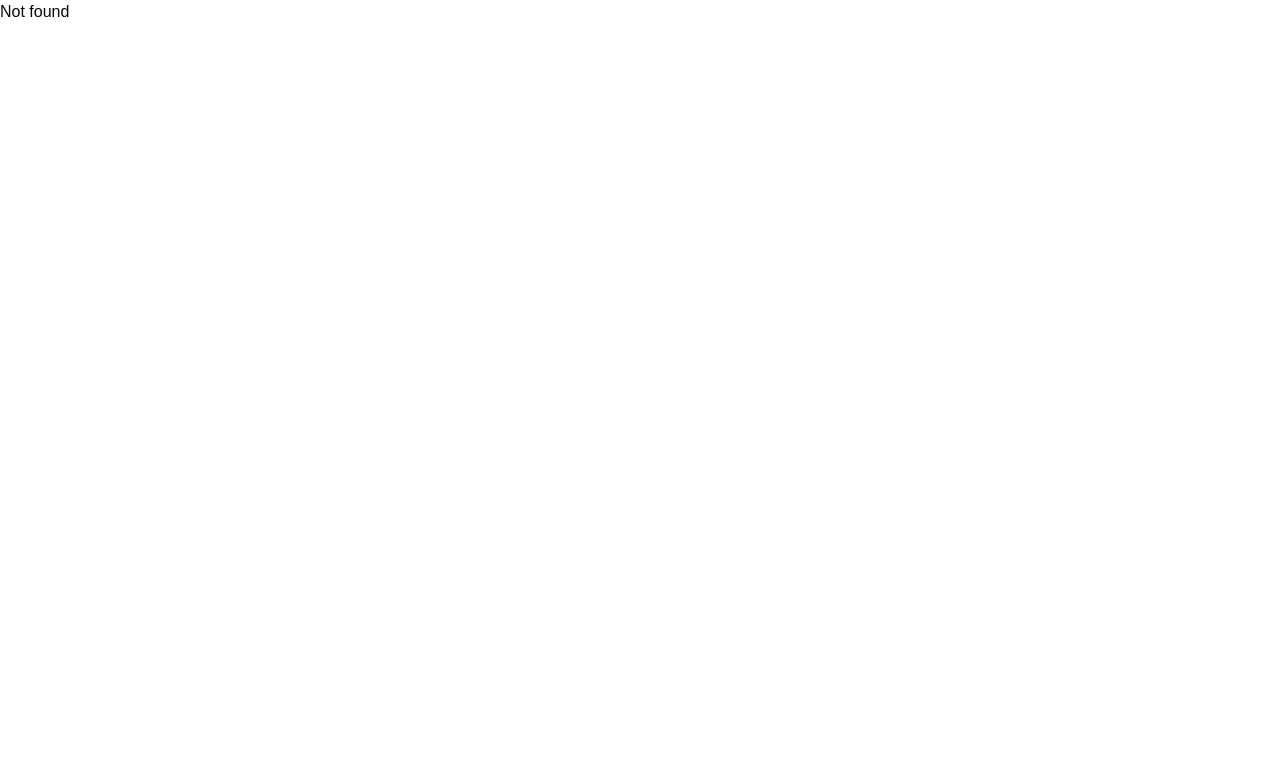
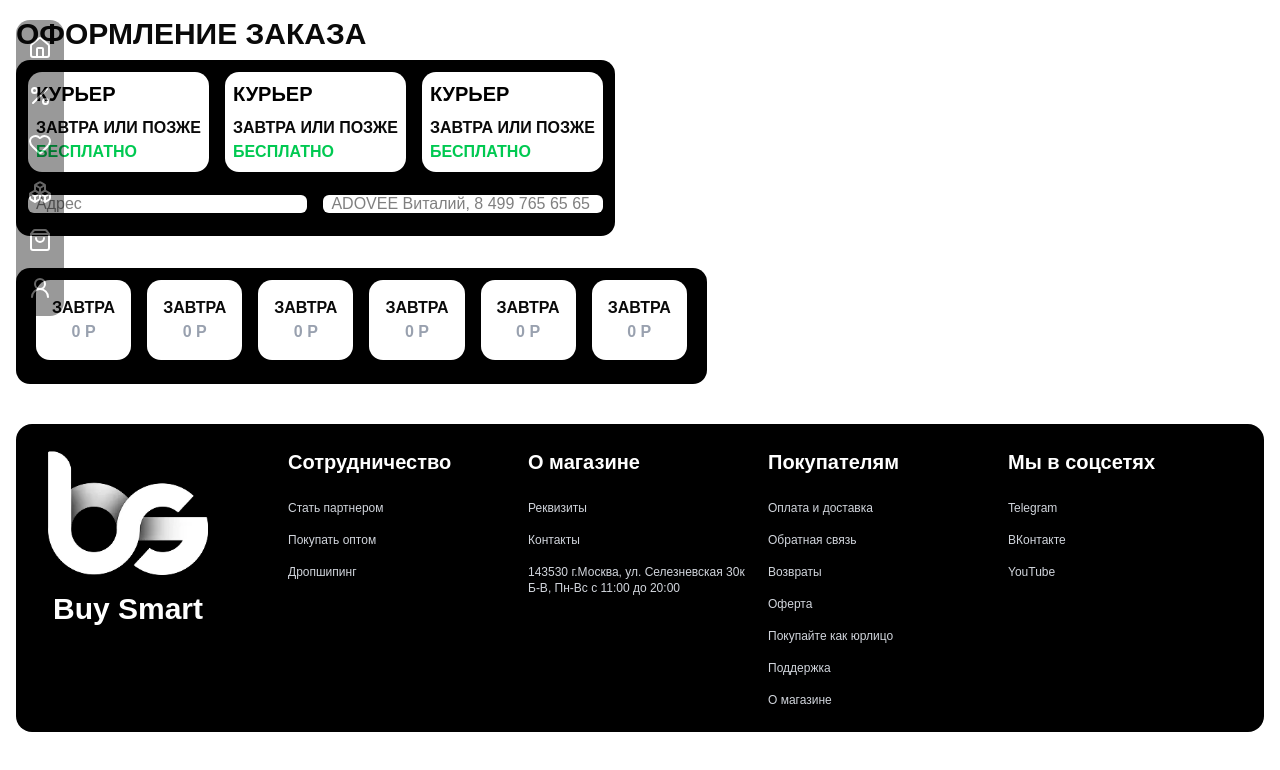
Before and after one commit to NeoScripter/kitap-marketplace, a React (Vite) app: page /checkout in a window 1280 px wide. Shown: the top 770 px of the page. Built offline with nearby package versions, Linux system fonts and the light colour scheme.

Commit message:
add draft checkout page

```diff
--- a/src/components/pages/cart.tsx
+++ b/src/components/pages/cart.tsx
@@ -5,6 +5,7 @@ import { CheckIcon, HeartIcon, Minus, Plus, Trash, XIcon, Zap } from "lucide-rea
 import { useState } from "react";
 import clsx from "clsx";
 import useLocalStorage from "@/lib/hooks/use-local-storage";
+import { Link } from "react-router-dom";
 
 export default function Cart() {
     const { cart, add, remove, deduct } = useCartContext();
@@ -83,9 +84,9 @@ export default function Cart() {
                         <div className="font-black text-white uppercase font-display text-sm lg:flex-1 lg:w-1/2">Ваша корзина</div>
                         <div className="uppercase font-square shrink-0 w-max text-sm font-bold lg:flex-1 lg:text-end lg:w-1/2 text-green-500">{selectedPrice} P</div>
                     </div>
-                    <button className="flex-1 rounded-sm lg:w-full bg-white font-black cursor-pointer text-sm px-2 py-1 uppercase font-display ">
+                    <Link to="/checkout" className="flex-1 rounded-sm lg:w-full bg-white font-black cursor-pointer text-sm px-2 py-1 uppercase font-display ">
                         Перейти к оформлению
-                    </button>
+                    </Link>
                 </div>
             </section>
 
--- /dev/null
+++ b/src/components/pages/checkout.tsx
@@ -0,0 +1,71 @@
+import { Input } from "@headlessui/react"
+import { useState } from "react";
+
+export default function Checkout() {
+    const [addressInput, setAddressInput] = useState('');
+    const [cardInput, setCardInput] = useState('');
+
+    return (
+        <div>
+            <h1 className="font-black font-display text-xl md:text-3xl uppercase mb-2">Оформление заказа</h1>
+
+            <div className="gap-4 flex items-start flex-wrap">
+                <div className="bg-black rounded-xl p-3">
+                    <div className="flex items-center justify-between gap-3 md:gap-4">
+                        {[1, 2, 3].map(number => (
+                            <DeliveryItem key={`delivery-item-${number}`} />
+                        ))}
+                    </div>
+
+                    <div className="flex flex-wrap items-center gap-4 w-full mt-2 md:mt-3">
+
+                        <div className="py-2 font-display flex-1">
+                            <Input value={addressInput} onChange={(e) => setAddressInput(e.target.value)} className="bg-white w-full text-black !normal-case rounded-sm px-2 h-full" placeholder='Адрес' />
+                        </div>
+                        <div className="py-2 font-display flex-1">
+                            <Input value={cardInput} onChange={(e) => setCardInput(e.target.value)} className="bg-white w-full text-black !normal-case rounded-sm px-2 h-full" placeholder='ADOVEE Виталий, 8 499 765 65 65' />
+                        </div>
+                    </div>
+
+                </div>
+            </div>
+
+            <div className="gap-4 flex mt-8 items-start flex-wrap">
+                <div className="bg-black rounded-xl p-3 overflow-x-auto scrollbar-hidden">
+                    <div className="flex px-2 items-center justify-between gap-3 md:gap-4">
+                        {[1, 2, 3, 4, 5, 6].map(number => (
+                            <DayItem key={`day-item-${number}`} />
+                        ))}
+                    </div>
+
+                    <div className="flex flex-wrap items-center gap-4 w-full mt-2 md:mt-3">
+
+                    </div>
+
+                </div>
+            </div>
+        </div>
+    )
+}
+function DayItem() {
+    return (
+        <div className=" text-center bg-white font-black uppercase p-4 rounded-xl font-display">
+            <p>Завтра</p>
+            <p className="text-gray-400">0 p</p>
+        </div>
+    )
+}
+function DeliveryItem() {
+    return (
+        <div className="bg-white font-black uppercase p-2 rounded-xl font-display">
+            <p className="font-black text-black mb-2 uppercase text-sm sm:text-base font-display md:text-xl">Курьер</p>
+
+            <div className="flex items-center justify-between">
+                <div className="text-[0.6rem] sm:text-sm md:text-base">
+                    <p>Завтра или позже</p>
+                    <p className="text-green-500 ">Бесплатно</p>
+                </div>
+            </div>
+        </div>
+    )
+}
--- a/src/routes/router.tsx
+++ b/src/routes/router.tsx
@@ -2,6 +2,7 @@ import { RootLayout } from '@/components/layouts/root-layout';
 import Account from '@/components/pages/account';
 import Cart from '@/components/pages/cart';
 import Catalog from '@/components/pages/catalog';
+import Checkout from '@/components/pages/checkout';
 import Discounts from '@/components/pages/discounts';
 import Favorites from '@/components/pages/favorites';
 import Main from '@/components/pages/main';
@@ -19,6 +20,7 @@ export const routes = [
             { path: 'favorites', element: <Favorites /> },
             { path: 'cart', element: <Cart /> },
             { path: 'account', element: <Account /> },
+            { path: 'checkout', element: <Checkout/> },
             { path: 'product/:id', element: <Product /> },
         ],
     },
```
